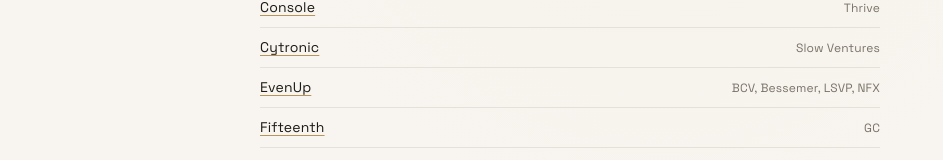
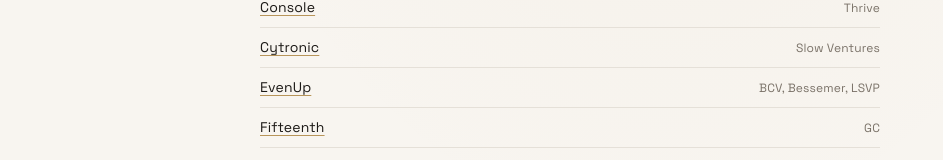
Before and after one commit to tonyd3/tony-dong.com, a Next.js app: page /investing in a window 1280 px wide. Shown: the part 397-557 px from the top of the page, without its empty margins (168-1111 px from the left). Built offline with nearby package versions, Linux system fonts and the light colour scheme.

Commit message:
Update EvenUp backers

```diff
--- a/app/(site)/investing/page.tsx
+++ b/app/(site)/investing/page.tsx
@@ -4,7 +4,7 @@
   { name: 'Braintrust', url: 'https://www.braintrust.dev/', backers: 'A16Z, Elad Gil, Greylock' },
   { name: 'Console', url: 'https://www.console.com/', backers: 'Thrive' },
   { name: 'Cytronic', url: 'https://cytronic.ai/', backers: 'Slow Ventures' },
-  { name: 'EvenUp', url: 'https://www.evenuplaw.com/', backers: 'BCV, Bessemer, LSVP, NFX' },
+  { name: 'EvenUp', url: 'https://www.evenuplaw.com/', backers: 'BCV, Bessemer, LSVP' },
   { name: 'Fifteenth', url: 'https://www.fifteenth.com/', backers: 'GC' },
   { name: 'Groundstack', url: 'https://groundstack.com/', backers: 'KP, Conviction' },
   { name: 'Malta', url: 'https://www.withmalta.com/', backers: 'GC' },
```
